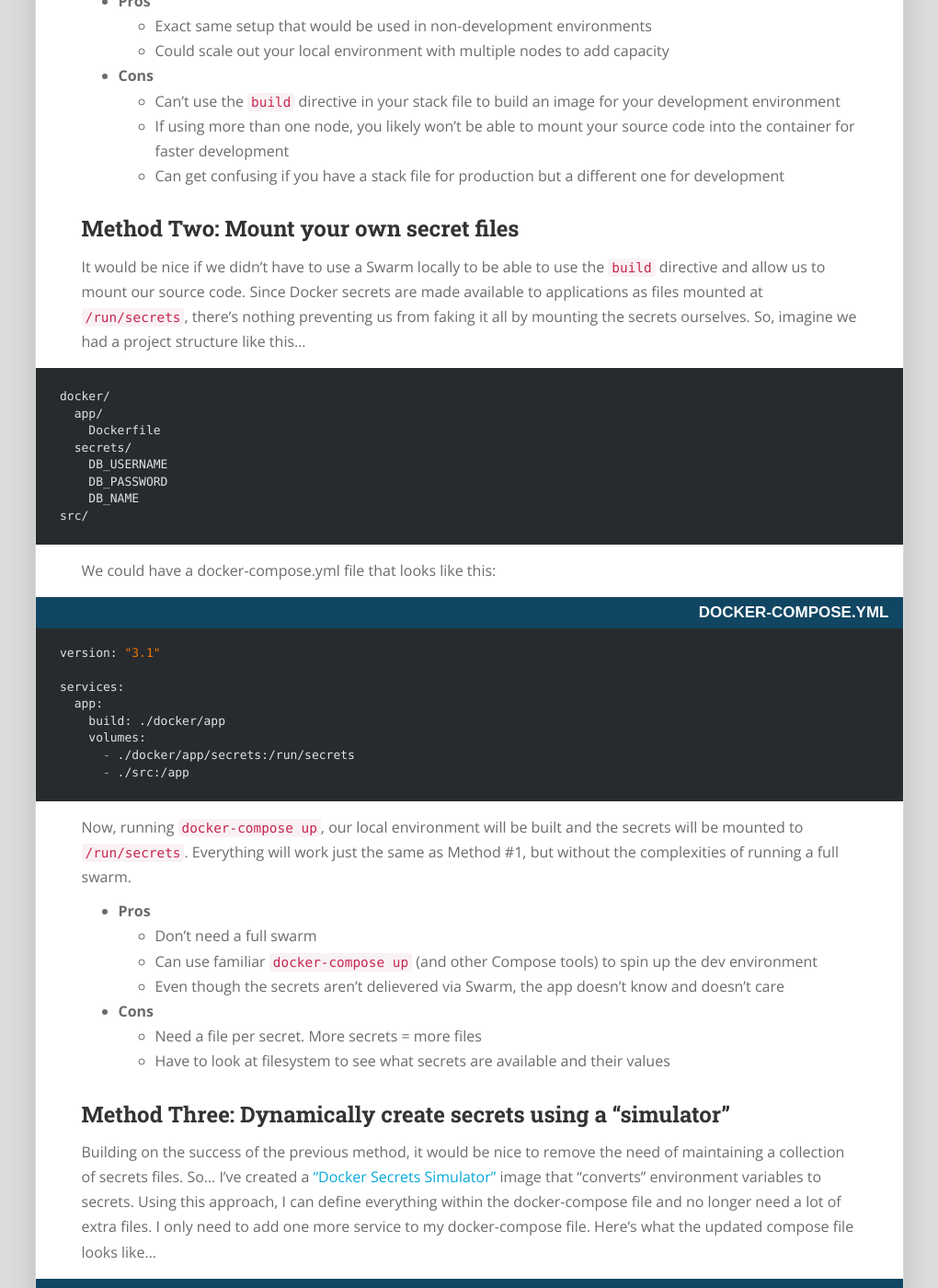
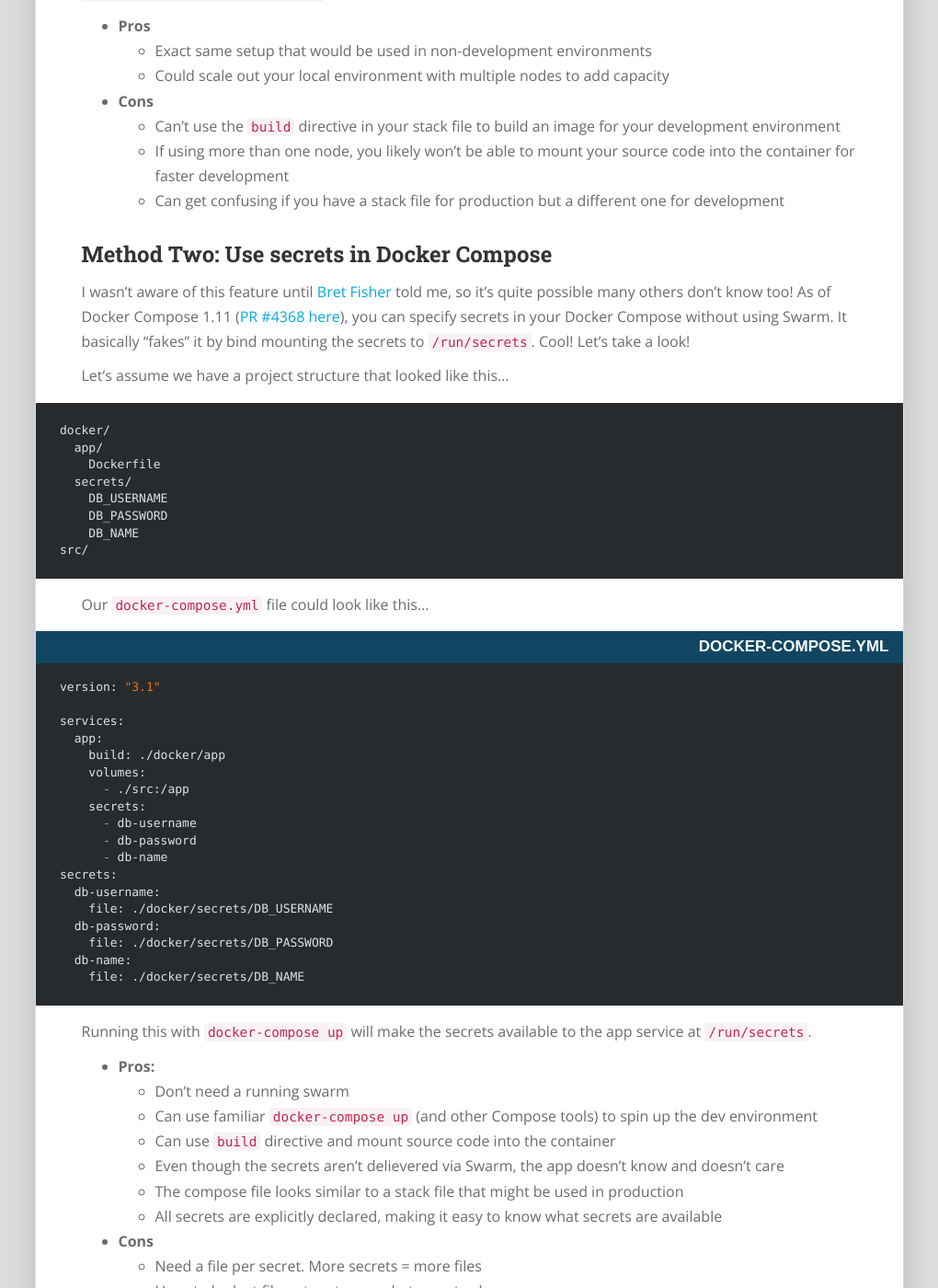
Before and after one commit to mikesir87/blog.mikesir87.io, a Jekyll site: the page built from _posts/2017-05-24-using-docker-secrets-during-development.md, in a window 1280 px wide and 1400 px high, scrolled down 1063 px. Shown: the whole window at 92% size, without its empty margins (130-1150 px from the left). Built offline with Jekyll 4.4.1, drawn with Linux system fonts in a browser that asks for light colours; nearby versions of some CDN libraries; comment, search, counter and statistics services are not loaded; some of the changed text lies outside the part shown.

Commit message:
Added new method (thanks Bret!) and added new section to post

````diff
--- a/_posts/2017-05-24-using-docker-secrets-during-development.md
+++ b/_posts/2017-05-24-using-docker-secrets-during-development.md
@@ -19,8 +19,9 @@ image: /images/securing-containers.png
 Now that you've watched that, you know how great secrets are and why you should be using them!  They're awesome! But... **how do we get used to using them during development**?  Here are three ways (according to me anyways) on how to use secrets during development:
 
 1. Run a Swarm
-2. Mount your own secret files
-3. Dynamically create secrets using a "simulator"
+2. Use secrets in Docker Compose
+3. Mount secret files manually
+4. Dynamically create secrets using a "simulator"
 
 There are definitely pros and cons to each method, so let's dive in and look at each method!
 
@@ -38,9 +39,11 @@ In your local environment, you could simply spin up a Swarm (`docker swarm init`
   - Can get confusing if you have a stack file for production but a different one for development
 
 
-## Method Two: Mount your own secret files
+## Method Two: Use secrets in Docker Compose
 
-It would be nice if we didn't have to use a Swarm locally to be able to use the `build` directive and allow us to mount our source code. Since Docker secrets are made available to applications as files mounted at `/run/secrets`, there's nothing preventing us from faking it all by mounting the secrets ourselves. So, imagine we had a project structure like this...
+I wasn't aware of this feature until [Bret Fisher](https://twitter.com/bretfisher) told me, so it's quite possible many others don't know too!  As of Docker Compose 1.11 ([PR #4368 here](https://github.com/docker/compose/pull/4368)), you can specify secrets in your Docker Compose without using Swarm.  It basically "fakes" it by bind mounting the secrets to `/run/secrets`. Cool!  Let's take a look!
+
+Let's assume we have a project structure that looked like this...
 
 ```
 docker/
@@ -53,7 +56,47 @@ docker/
 src/
 ```
 
-We could have a docker-compose.yml file that looks like this:
+Our `docker-compose.yml` file could look like this...
+
+<pre class="no-wrap language-yaml" data-title="docker-compose.yml"><code class="yaml">version: "3.1"
+
+services:
+  app:
+    build: ./docker/app
+    volumes:
+      - ./src:/app
+    secrets:
+      - db-username
+      - db-password
+      - db-name
+secrets:
+  db-username:
+    file: ./docker/secrets/DB_USERNAME
+  db-password:
+    file: ./docker/secrets/DB_PASSWORD
+  db-name:
+    file: ./docker/secrets/DB_NAME
+</code></pre>
+
+Running this with `docker-compose up` will make the secrets available to the app service at `/run/secrets`.
+
+- **Pros:**
+  - Don't need a running swarm
+  - Can use familiar `docker-compose up` (and other Compose tools) to spin up the dev environment
+  - Can use `build` directive and mount source code into the container
+  - Even though the secrets aren't delievered via Swarm, the app doesn't know and doesn't care
+  - The compose file looks similar to a stack file that might be used in production
+  - All secrets are explicitly declared, making it easy to know what secrets are available
+- **Cons**
+  - Need a file per secret. More secrets = more files
+  - Have to look at filesystem to see what secret values
+
+
+## Method Three: Mount secret files manually
+
+The previous method helped us move away from using a full Swarm for local development and has a compose file that looks similar to a stack file that might be used for production.  But, to some folks, the additional secrets config scattered througout the compose file litters things up a little bit.
+
+Since Docker secrets are made available to applications as files mounted at `/run/secrets`, there's nothing preventing us from doing the mounting ourselves. Using the same project structure from Method 2, our `docker-compose.yml` would be updated to this:
 
 <pre class="no-wrap language-yaml" data-title="docker-compose.yml"><code class="yaml">version: "3.1"
 
@@ -65,20 +108,23 @@ services:
       - ./src:/app
 </code></pre>
 
-Now, running `docker-compose up`, our local environment will be built and the secrets will be mounted to `/run/secrets`. Everything will work just the same as Method #1, but without the complexities of running a full swarm.
+Now, our `docker-compose.yml` file is much leaner!  But, we still have a bunch of "dummy secret" files that we have to keep in our code repo. Sure, they're not large, but they do clutter up the repo a little bit.
 
 - **Pros**
   - Don't need a full swarm
   - Can use familiar `docker-compose up` (and other Compose tools) to spin up the dev environment
+  - Can use `build` directive and mount source code into the container
   - Even though the secrets aren't delievered via Swarm, the app doesn't know and doesn't care
+  - Less clutter in the compose file
 - **Cons**
   - Need a file per secret. More secrets = more files
   - Have to look at filesystem to see what secrets are available and their values
+  - Compose file doesn't look like a stack file anymore (not using the `secrets` directive)
 
 
-## Method Three: Dynamically create secrets using a "simulator"
+## Method Four: Dynamically create secrets using a "simulator"
 
-Building on the success of the previous method, it would be nice to remove the need of maintaining a collection of secrets files.  So... I've created a ["Docker Secrets Simulator"](https://github.com/mikesir87/docker-secrets-simulator) image that "converts" environment variables to secrets. Using this approach, I can define everything within the docker-compose file and no longer need a lot of extra files. I only need to add one more service to my docker-compose file.  Here's what the updated compose file looks like...
+So, we've been able to move away from using a full Swarm, but are still stuck with a collection of dummy secret files. It would be nice to not have those in the code repo. So... I've created a ["Docker Secrets Simulator"](https://github.com/mikesir87/docker-secrets-simulator) image that "converts" environment variables to secrets. Using this approach, I can define everything within the docker-compose file and no longer need a lot of extra files. I only need to add one more service to my docker-compose file.  Here's what the updated compose file looks like...
 
 <pre class="no-wrap language-yaml" data-title="docker-compose.yml"><code class="yaml">version: "3.1"
 
@@ -105,12 +151,38 @@ volumes:
 The [mikesir87/secrets-simulator](https://hub.docker.com/r/mikesir87/secrets-simulator/) image converts all environment variables to files in the `/run/secrets` directory. To make them available to the app service, I simply created a persistent volume and mounted it to both services. You'll also notice that I mounted the volume as read-only for the app, preventing accidental changes.
 
 - **Pros**
-  - All Pros from Method #2 above
-  - All secrets are defined in the docker-compose file, giving a single spot to see all secrets and values
+  - Don't need a full swarm
+  - Can use familiar `docker-compose up` (and other Compose tools) to spin up the dev environment
+  - Even though the secrets aren't delievered via Swarm, the app doesn't know and doesn't care
+  - The compose file looks similar to a stack file that might be used in production
+  - All secrets are explicitly declared, making it easy to know what secrets are available
+  - All values for the secrets are in one place
 - **Cons**
-  - None that I can think of yet!
+  - The compose file doesn't look like a stack file (not using the `secrets` directive)
+
+
+## Does the compose file need to look like a stack file?
+
+There are definitely arguments for both sides here and is probably worth a post of its own. Personally, I **don't** want them to look the same as I deploy apps differently from how I develop them. Few reasons...
+
+During development, I'm typically...
+
+- Using the `build` directive in docker-compose, which isn't supported in a stack file
+- Mounting source code, which isn't supported in a stack file (if you're going to be using > 1 node)
+- Providing dummy secrets (either through dummy files or my new simulator)
+- Not using the `config` directive to worry about container placement, replicas, etc.
+
+While in production, my stack files are...
+
+- Not going to use `build` and code mounting, but using fully constructed images
+- Going to have `deploy` directives for container placement, replica, and restart condition configuration, etc.
+- Going to use secrets defined externally, not files sitting on the host. They might be created like so:
+
+<pre class="no-wrap language-yaml" data-title="adding secrets securely"><code class="bash">gpg --decrypt db-password.asc | docker secret create db-password -</code></pre>
+
+Since there are enough differences, I don't feel I need to keep my compose files looking like stack files. They're just too different.  But, it's just my two cents though... :)
 
 
 ## Conclusion
 
-If you're planning to use Swarm in production, it's good to get in the habit of using Docker Secrets in local development. Using my new `mikesir87/secrets-simulator` image makes it easier, but any of the above methods will do the job.  If you have other ideas, let me know!
+Regardless of the method you use, if you're planning to use Swarm in production, it's good to get in the habit of using Docker Secrets in local development. For me, I want everything to be in one place during development, hence why I made my new `mikesir87/secrets-simulator` image.  But, let me know what you think! If you have other ideas, let me know!
````
